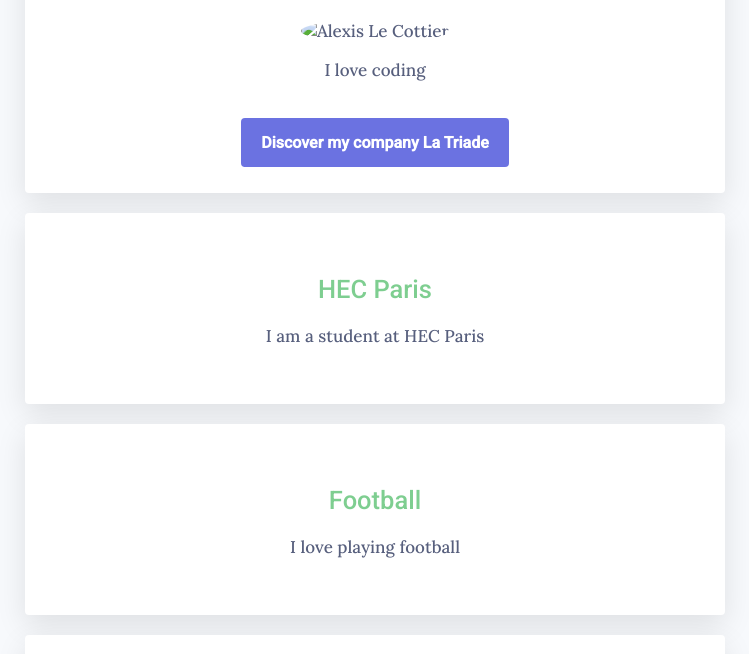
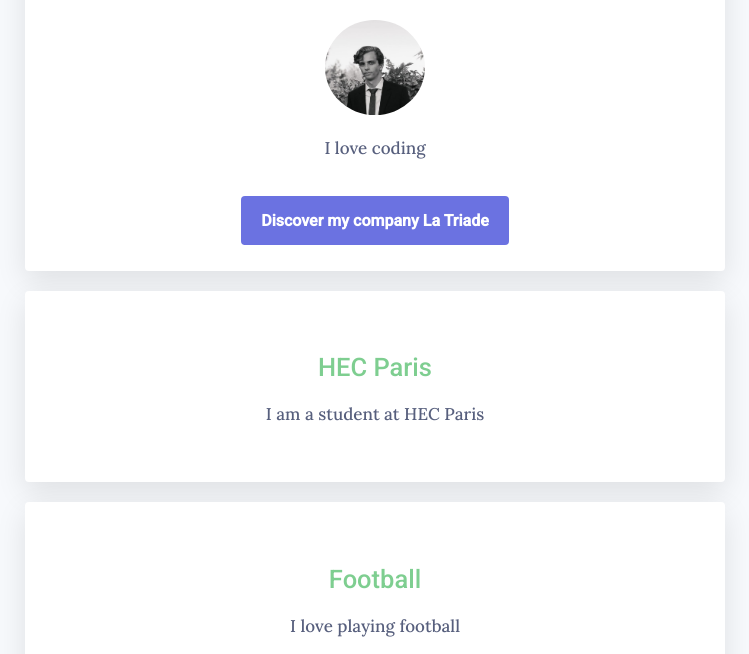
Before and after one commit to alexis-le-cottier/my-profile, a plain HTML site: page index.html in a window 1280 px wide. Shown: the part 146-800 px from the top of the page, without its empty margins (265-1014 px from the left). Drawn offline with Linux system fonts and the light colour scheme.

Commit message:
Add files via upload

```diff
--- a/index.html
+++ b/index.html
@@ -20,7 +20,7 @@
 		<div class="container">
 			<div class="card-white" id="introduction">
 			<h1> Hello, I'm Alexis 😜</h1>
-			<img src ="Images/s.jpg" class="img-circle" width="100px" alt="Alexis Le Cottier">
+			<img src ="images/profile-picture.png" class="img-circle" width="100px" alt="Alexis Le Cottier">
 			<p>
 			I love coding
 			</p>
```
